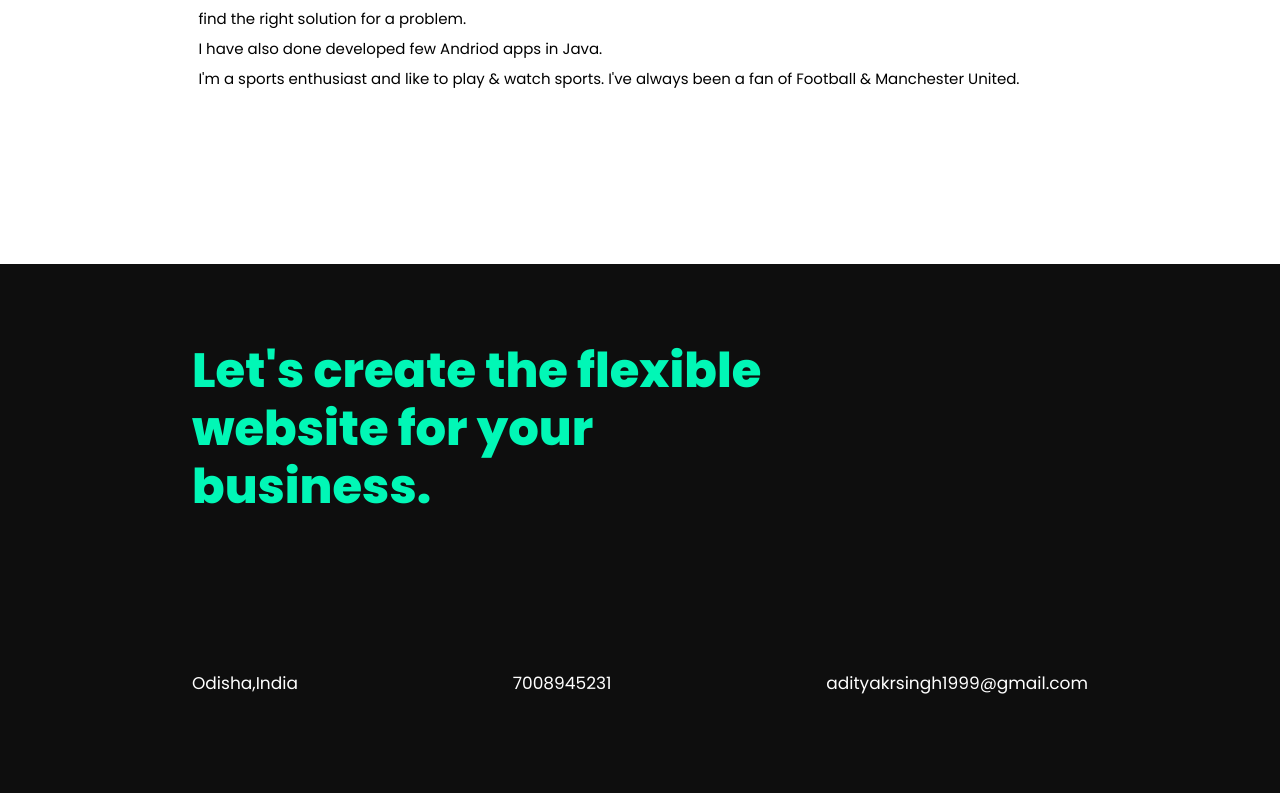
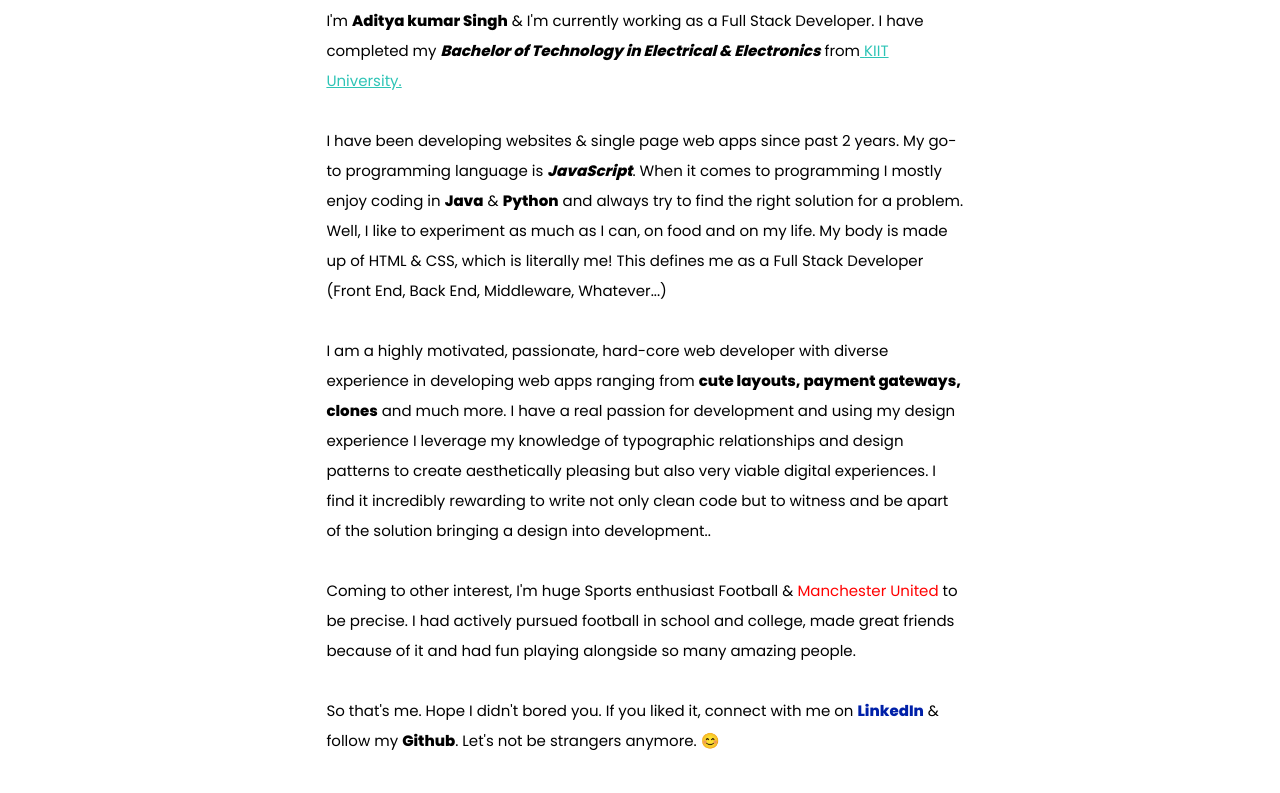
Before and after one commit to XenoCod/Portfolio-main, a React (Create React App) app: page /about in a window 1280 px wide. Shown: the part 1227-2020 px from the top of the page. Built offline with nearby package versions, Linux system fonts and the light colour scheme.

Commit message:
Resume & About

```diff
--- a/public/index.html
+++ b/public/index.html
@@ -54,7 +54,7 @@
       work correctly both with client-side routing and a non-root public URL.
       Learn how to configure a non-root public URL by running `npm run build`.
     -->
-    <title>Aditya Singh</title>
+    <title>Aditya Singh- Developer & Designer</title>
   </head>
   <body>
     <noscript>You need to enable JavaScript to run this app.</noscript>
--- a/src/App.css
+++ b/src/App.css
@@ -10,7 +10,7 @@ html {
 /* ScrollBar */
 
 ::-webkit-scrollbar {
-  width: 13px;
+  width: 7px;
 }
 
 ::-webkit-scrollbar-track {
--- a/src/App.js
+++ b/src/App.js
@@ -1,7 +1,7 @@
 import "./App.css";
 import Menu from "./components/Menu";
 import Home from "./components/Home";
-import { Route } from "react-router-dom";
+import { Route, useLocation } from "react-router-dom";
 import Project from "./components/Project";
 import Footer from "./components/Footer";
 import ProjectHeader from "./components/ProjectHeader";
@@ -31,6 +31,8 @@ function App() {
       setIsPageLoaded(true);
     }
   }, [isLoaded]);
+
+  const location = useLocation();
 
   return (
     <div className="App">
--- a/src/components/About.js
+++ b/src/components/About.js
@@ -5,7 +5,7 @@ import "aos/dist/aos.css";
 
 function About() {
   useEffect(() => {
-    Aos.init({ duration: 800 });
+    Aos.init({ duration: 900 });
   });
   return (
     <div data-aos="fade-up">
--- a/src/components/AboutMain.js
+++ b/src/components/AboutMain.js
@@ -1,4 +1,4 @@
-import React from "react";
+import React, { useEffect } from "react";
 import {
   AboutMeHeader,
   AboutMeContainer,
@@ -7,13 +7,20 @@ import {
 import { Sidebar } from "../styles/components/HeaderStyles";
 import Github from "@material-ui/icons/GitHub";
 import LinkedIn from "@material-ui/icons/LinkedIn";
+import Aos from "aos";
+import "aos/dist/aos.css";
 
 function AboutMain() {
+  useEffect(() => {
+    Aos.init({ duration: 1000 });
+  });
   return (
     <div>
       <AboutMeContainer>
         <AboutMeHeader>
-          <div className="title">ABOUT ME</div>
+          <div data-aos="zoom-out" className="title">
+            ABOUT ME
+          </div>
           <Sidebar>
             <div className="socials">
               <Github
@@ -40,31 +47,109 @@ function AboutMain() {
           </Sidebar>
         </AboutMeHeader>
         <AboutMeSection>
+          <div className="myImg">
+            <img src="" alt="" />
+          </div>
           <div className="intro">
-            <div className="desc">SMOOTH INTERFACE INTERACTION</div>
-            <div className="main-title">
+            <div data-aos="fade-up" className="desc">
+              Some background ⏪
+            </div>
+            <div data-aos="fade-up" className="main-title">
               Reach me and let's have coffee together !!
             </div>
-            <div className="my-info">
+            <div data-aos="fade-up" className="my-info">
               <p>
-                My name is Aditya Kumar Singh and I'm a full stack developer,
+                I'm{" "}
+                <span>
+                  <b>Aditya kumar Singh</b>
+                </span>{" "}
+                & I'm currently working as a Full Stack Developer. I have
                 completed my{" "}
                 <b>
                   <em>Bachelor of Technology in Electrical & Electronics</em>
                 </b>{" "}
-                <u style={{ color: "#2EC4B6" }}> from KIIT University.</u>
+                from
+                <u
+                  style={{ color: "#2EC4B6", cursor: "pointer" }}
+                  onClick={() => window.open("https://kiit.ac.in/")}
+                >
+                  {" "}
+                  KIIT University.
+                </u>
               </p>
+              <br />
               <p>
-                I'm a full stack developer with more than 3 years of experience
-                working on website and single page web apps. My go-to
-                programming language is <em>JavaScript</em>. When it comes to
-                programming I enjoy the challenging stuff and always try to find
-                the right solution for a problem.
+                I have been developing websites & single page web apps since
+                past 2 years. My go-to programming language is{" "}
+                <b>
+                  <em>
+                    <span>JavaScript</span>
+                  </em>
+                </b>
+                . When it comes to programming I mostly enjoy coding in{" "}
+                <span>
+                  <b>Java</b>
+                </span>{" "}
+                &{" "}
+                <span>
+                  <b>Python</b>
+                </span>{" "}
+                and always try to find the right solution for a problem. Well, I
+                like to experiment as much as I can, on food and on my life. My
+                body is made up of HTML & CSS, which is literally me! This
+                defines me as a Full Stack Developer (Front End, Back End,
+                Middleware, Whatever...)
               </p>
-              <p>I have also done developed few Andriod apps in Java.</p>
+              <br />
               <p>
-                I'm a sports enthusiast and like to play & watch sports. I've
-                always been a fan of Football & Manchester United.
+                I am a highly motivated, passionate, hard-core web developer
+                with diverse experience in developing web apps ranging from{" "}
+                <b>cute layouts, payment gateways, clones</b> and much more. I
+                have a real passion for development and using my design
+                experience I leverage my knowledge of typographic relationships
+                and design patterns to create aesthetically pleasing but also
+                very viable digital experiences. I find it incredibly rewarding
+                to write not only clean code but to witness and be apart of the
+                solution bringing a design into development..
+              </p>
+              <br />
+              <p>
+                Coming to other interest, I'm huge Sports enthusiast Football &
+                <span style={{ color: "red" }}> Manchester United</span> to be
+                precise. I had actively pursued football in school and college,
+                made great friends because of it and had fun playing alongside
+                so many amazing people.
+              </p>
+              <br />
+              <p>
+                So that's me. Hope I didn't bored you. If you liked it, connect
+                with me on{" "}
+                <span
+                  style={{
+                    color: "#0020A8",
+                    fontWeight: "600",
+                    cursor: "pointer",
+                  }}
+                  onClick={() =>
+                    window.open(
+                      "https://www.linkedin.com/in/aditya-singh-8430771a8/"
+                    )
+                  }
+                >
+                  LinkedIn
+                </span>{" "}
+                & follow my{" "}
+                <span
+                  style={{
+                    color: "#000000",
+                    fontWeight: "600",
+                    cursor: "pointer",
+                  }}
+                  onClick={() => window.open("https://github.com/XenoCod")}
+                >
+                  Github
+                </span>
+                . Let's not be strangers anymore. 😊
               </p>
             </div>
           </div>
--- a/src/components/Footer.js
+++ b/src/components/Footer.js
@@ -40,7 +40,7 @@ function Footer() {
           <div className="social">
             <div className="social-title">CONNECT WITH ME</div>
             <div className="social-links">
-              <div data-aos="fade-right" className="LinkedIn">
+              <div className="LinkedIn">
                 <a
                   href="https://www.linkedin.com/in/aditya-singh-8430771a8/"
                   target="_blank"
@@ -49,7 +49,7 @@ function Footer() {
                   LINKEDIN
                 </a>
               </div>
-              <div data-aos="fade-left" className="github">
+              <div className="github">
                 <a
                   href="https://github.com/XenoCod"
                   target="_blank"
--- a/src/styles/components/AboutMainStyles.js
+++ b/src/styles/components/AboutMainStyles.js
@@ -5,6 +5,7 @@ export const AboutMeContainer = styled.div`
   /* height: 100vh; */
   width: 100vw;
   position: relative;
+  height: fit-content;
 `;
 export const AboutMeHeader = styled.div`
   height: 100vh;
@@ -82,7 +83,7 @@ export const AboutMeHeader = styled.div`
 `;
 
 export const AboutMeSection = styled.div`
-  height: 100%;
+  height: fit-content;
   width: 100%;
   background: #fff;
   color: black;
@@ -94,7 +95,7 @@ export const AboutMeSection = styled.div`
   position: relative;
 
   > .intro {
-    height: 80vh;
+    /* height: 80vh; */
     width: 70vw;
     /* border: 1px solid red; */
     /* position: relative; */
@@ -120,7 +121,38 @@ export const AboutMeSection = styled.div`
     font-size: 15px;
     line-height: 30px;
     font-weight: 400;
-    padding-top: 20px;
+    padding-top: 50px;
+    padding-bottom: 50px;
+    width: 50vw;
+    margin: auto;
+    @media only screen and (max-width: 700px) {
+      margin: 0;
+      font-size: 0.9rem;
+      line-height: 25px;
+      width: 80vw;
+    }
+    span {
+      position: relative;
+      &:after {
+        position: absolute;
+        content: "";
+        width: 0;
+        height: 5px;
+        display: block;
+        right: 0;
+        background: #01f7b6;
+        /* margin-top: 1px; */
+        transition: 0.4s ease;
+      }
+
+      &:hover {
+        &:after {
+          width: 100%;
+          left: 0;
+          background: $black;
+        }
+      }
+    }
   }
 
   > .intro > .main-title {
@@ -128,7 +160,7 @@ export const AboutMeSection = styled.div`
     font-size: 60px;
     line-height: 72px;
     font-weight: 800;
-    width: 42vw;
+    width: 32vw;
     position: relative;
     @media only screen and (max-width: 700px) {
       font-size: 2rem;
--- a/src/styles/components/HeaderStyles.js
+++ b/src/styles/components/HeaderStyles.js
@@ -42,6 +42,33 @@ export const HeaderSection = styled.div`
   align-items: flex-start;
 
   flex-direction: column;
+  .resume {
+    margin-top: 20px;
+  }
+
+  .resume > button {
+    background-color: #000;
+
+    padding: 12px 30px;
+    border: 0;
+    border: 2px solid #333;
+    border-radius: 20px;
+    font-family: Poppins, sans-serif;
+    color: #fff;
+    font-size: 20px;
+    transition: all 0.2s ease-in-out;
+    font-weight: 700;
+
+    &:hover {
+      box-shadow: 0 4px 8px #02efb0;
+    }
+    @media only screen and (max-width: 700px) {
+      padding: 5px 10px;
+      padding: 5px;
+      font-size: 10px;
+      margin-top: 10%;
+    }
+  }
 
   @media only screen and (max-width: 700px) {
     height: 70%;
--- a/src/styles/components/ProjectStyles.js
+++ b/src/styles/components/ProjectStyles.js
@@ -90,6 +90,7 @@ export const ProjectSection = styled.div`
 
 
 
+
   }
   ::after {
     position: absolute;
@@ -126,7 +127,7 @@ export const ProjectSection = styled.div`
       justify-content:space-between;
       margin-top: 70px;
 
-      height: 100vh;
+      height: 100%;
     }
 
 
@@ -201,6 +202,7 @@ export const ProjectSection = styled.div`
       margin-bottom: 100px;
       margin-top: 60px;
       width: 100vw;
+
     }
 
 
```
Also changed, not shown: src/components/Header.js (+15 -0 lines), src/components/Menu.js (+13 -5 lines), src/components/Navbar.js (+11 -10 lines).
